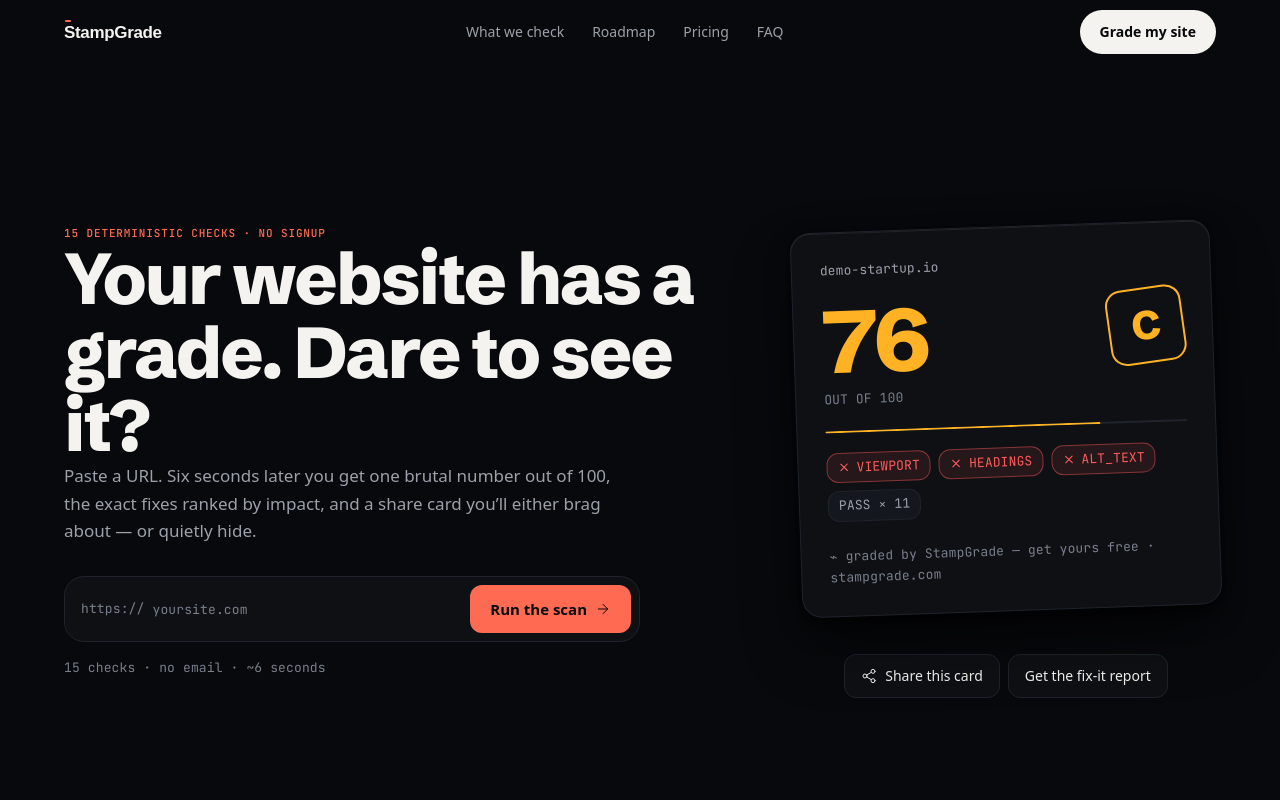
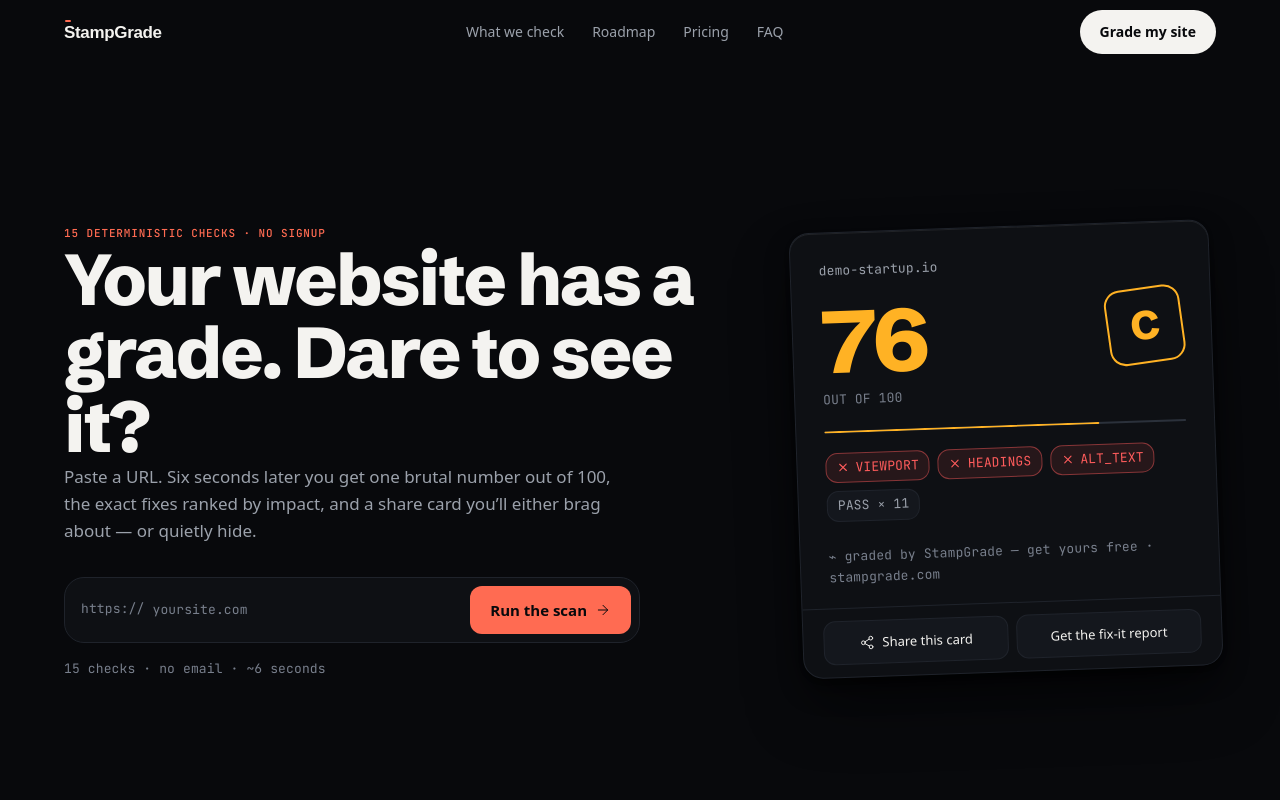
Before and after one commit to zahidhussain168/stampgrade, a Next.js app: page / in a window 1280 px wide. Shown: the top 800 px of the page. Built offline with nearby package versions, Linux system fonts and the light colour scheme; a web font is replaced by a local one.

Commit message:
dock card actions, fade ticker edges, tighten hero spacing

```diff
--- a/app/globals.css
+++ b/app/globals.css
@@ -311,6 +311,22 @@
 .ticker {
   /* Isolates the marquee so its scrolling never invalidates page layout. */
   contain: content;
+  /* Items dissolve at the edges instead of being guillotined by the viewport. */
+  --ticker-fade: 96px;
+  mask-image: linear-gradient(
+    to right,
+    transparent,
+    #000 var(--ticker-fade),
+    #000 calc(100% - var(--ticker-fade)),
+    transparent
+  );
+  -webkit-mask-image: linear-gradient(
+    to right,
+    transparent,
+    #000 var(--ticker-fade),
+    #000 calc(100% - var(--ticker-fade)),
+    transparent
+  );
 }
 .ticker-track {
   display: flex;
--- a/components/grade-card.tsx
+++ b/components/grade-card.tsx
@@ -135,6 +135,7 @@
   countUp = true,
   tilt = 0,
   className = "",
+  actions,
 }: {
   result: ScanResult | null;
   phase: ScanPhase;
@@ -143,6 +144,8 @@
   countUp?: boolean;
   tilt?: number;
   className?: string;
+  /** Docked to the card's bottom edge as footer controls. */
+  actions?: React.ReactNode;
 }) {
   const reduced = useReducedMotion();
   const motionOn = animated && !reduced;
@@ -237,7 +240,7 @@
               </div>
 
               {/* Grade rail */}
-              <div className="mt-5 h-0.5 w-full overflow-hidden rounded-full bg-line">
+              <div className="mt-5 h-0.5 w-full overflow-hidden rounded-full bg-line-strong">
                 <m.div
                   className="h-full w-full origin-left rounded-full"
                   style={{ background: color }}
@@ -262,6 +265,14 @@
                 <span aria-hidden="true">⌁</span> graded by StampGrade — get yours free ·
                 stampgrade.com
               </p>
+
+              {/* Docked to the card edge: the controls belong to the result,
+                  not to the page floating underneath it. */}
+              {actions && (
+                <div className="-mx-6 -mb-6 mt-5 border-t border-line px-4 py-3 sm:-mx-7 sm:-mb-7 sm:px-5">
+                  {actions}
+                </div>
+              )}
             </div>
           </m.div>
         )}
--- a/components/hero.tsx
+++ b/components/hero.tsx
@@ -158,7 +158,9 @@
     // half the weight of the full motion bundle, and we use no drag or layout
     // animation that would need domMax.
     <LazyMotion features={domAnimation} strict>
-      <section id="top" className="section pt-10 sm:pt-14">
+      {/* Bottom padding is deliberately shorter than the section default so
+          the ticker sits close under the hero instead of drifting. */}
+      <section id="top" className="section pb-12 pt-10 sm:pb-16 sm:pt-14">
       <div className="shell grid items-center gap-12 lg:grid-cols-[minmax(0,1fr)_minmax(0,420px)] lg:gap-16">
         {/* ---------------------------------------------- copy */}
         {/* min-w-0: without it a grid item's automatic minimum size is its
@@ -232,8 +234,10 @@
               aria-hidden="true"
               className="pointer-events-none absolute inset-0 -z-10"
               style={{
-                background: `radial-gradient(60% 55% at 50% 45%, color-mix(in srgb, ${color} 10%, transparent), transparent 70%)`,
-                transition: "background 600ms ease",
+                background: `radial-gradient(62% 58% at 50% 45%, color-mix(in srgb, ${color} 9%, transparent), transparent 72%)`,
+                // The grade's colour arrives with the grade. Held still for
+                // anyone who asked for less motion.
+                transition: reduced ? "none" : "background 600ms ease",
               }}
             />
 
@@ -247,7 +251,7 @@
                 WebkitTextStroke: `2px ${color}`,
                 color: "transparent",
                 opacity: 0.06,
-                transition: "-webkit-text-stroke-color 600ms ease",
+                transition: reduced ? "none" : "-webkit-text-stroke-color 600ms ease",
               }}
             >
               {grade}
@@ -268,6 +272,29 @@
                 consoleRows={consoleRows}
                 countUp={hasScanned}
                 tilt={-2}
+                actions={
+                  <div className="flex flex-wrap gap-2">
+                    <button
+                      type="button"
+                      onClick={onShare}
+                      className="pressable inline-flex h-11 flex-1 items-center justify-center gap-2 whitespace-nowrap rounded-chip border border-line bg-surface-2 px-3 text-[0.8125rem] text-text hover:border-line-bright"
+                    >
+                      {shared ? (
+                        <Check size={15} strokeWidth={1.5} aria-hidden="true" />
+                      ) : (
+                        <Share2 size={15} strokeWidth={1.5} aria-hidden="true" />
+                      )}
+                      {shared ? "Copied" : "Share this card"}
+                    </button>
+
+                    <a
+                      href="#pricing"
+                      className="pressable inline-flex h-11 flex-1 items-center justify-center whitespace-nowrap rounded-chip border border-line bg-surface-2 px-3 text-[0.8125rem] text-text no-underline hover:border-line-bright"
+                    >
+                      Get the fix-it report
+                    </a>
+                  </div>
+                }
               />
             </m.div>
           </div>
@@ -282,39 +309,8 @@
           </p>
 
           {result?.note && revealed && (
-            <p className="t-mono mt-1 text-center text-text-faint">{result.note}</p>
+            <p className="t-mono mt-3 text-center text-text-faint">{result.note}</p>
           )}
-
-          {/* Actions arrive only once there is something to act on. */}
-          <m.div
-            initial={false}
-            animate={{ opacity: revealed ? 1 : 0, y: revealed ? 0 : 6 }}
-            transition={{ duration: reduced ? 0.2 : 0.35, ease: "easeOut" }}
-            className="mt-4 flex flex-wrap justify-center gap-2"
-            aria-hidden={!revealed}
-          >
-            <button
-              type="button"
-              onClick={onShare}
-              tabIndex={revealed ? 0 : -1}
-              className="pressable inline-flex h-11 items-center gap-2 rounded-chip border border-line bg-surface px-4 text-sm text-text hover:border-line-bright"
-            >
-              {shared ? (
-                <Check size={16} strokeWidth={1.5} aria-hidden="true" />
-              ) : (
-                <Share2 size={16} strokeWidth={1.5} aria-hidden="true" />
-              )}
-              {shared ? "Copied" : "Share this card"}
-            </button>
-
-            <a
-              href="#pricing"
-              tabIndex={revealed ? 0 : -1}
-              className="pressable inline-flex h-11 items-center gap-2 rounded-chip border border-line bg-surface px-4 text-sm text-text no-underline hover:border-line-bright"
-            >
-              Get the fix-it report
-            </a>
-          </m.div>
           </div>
         </div>
       </section>
--- a/components/pricing.tsx
+++ b/components/pricing.tsx
@@ -57,6 +57,27 @@
   },
 ];
 
+/**
+ * Renders a feature line with its status pill bound to the final word, so the
+ * pill can wrap with the sentence but can never end up stranded alone on a
+ * line where it reads as belonging to nothing.
+ */
+function FeatureLabel({ text, soon }: { text: string; soon?: boolean }) {
+  if (!soon) return <>{text}</>;
+
+  const words = text.split(" ");
+  const lastWord = words.pop() ?? "";
+
+  return (
+    <>
+      {words.length > 0 && `${words.join(" ")} `}
+      <span className="whitespace-nowrap">
+        {lastWord} <Pill tone="soon" className="align-middle" />
+      </span>
+    </>
+  );
+}
+
 export function Pricing() {
   return (
     <section id="pricing" className="section border-t border-line">
@@ -96,10 +117,9 @@
                   {plan.features.map((feature) => (
                     <li
                       key={feature.text}
-                      className="flex flex-wrap items-center gap-x-2 gap-y-1.5 text-[0.9375rem] text-text-dim"
+                      className="text-[0.9375rem] leading-relaxed text-text-dim"
                     >
-                      <span>{feature.text}</span>
-                      {feature.soon && <Pill tone="soon" />}
+                      <FeatureLabel text={feature.text} soon={feature.soon} />
                     </li>
                   ))}
                 </ul>
--- a/components/static-grade-card.tsx
+++ b/components/static-grade-card.tsx
@@ -47,7 +47,7 @@
           </div>
         </div>
 
-        <div className="mt-5 h-0.5 w-full overflow-hidden rounded-full bg-line">
+        <div className="mt-5 h-0.5 w-full overflow-hidden rounded-full bg-line-strong">
           <div
             className="h-full rounded-full"
             style={{ background: color, width: `${result.score}%` }}
```
